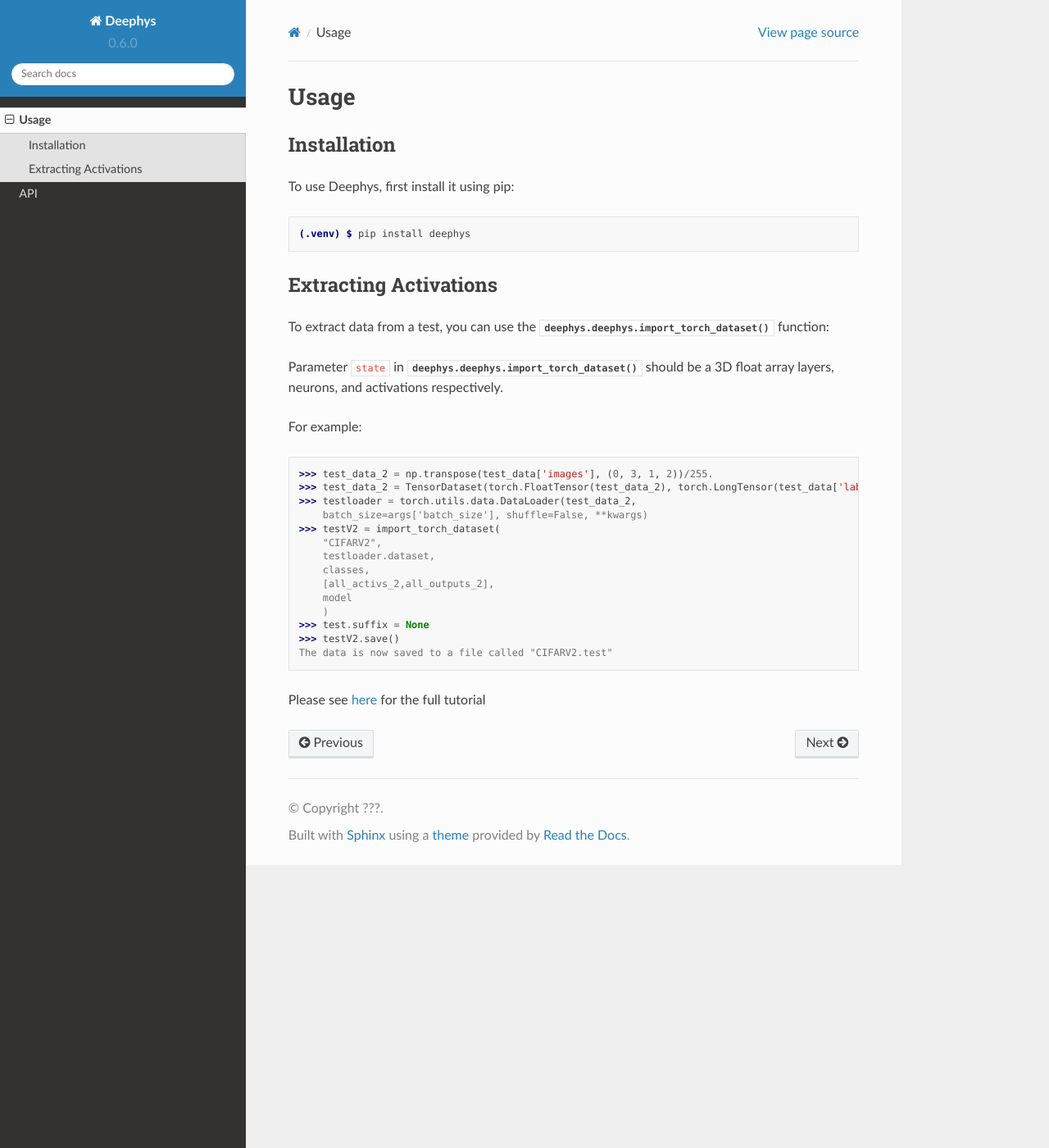
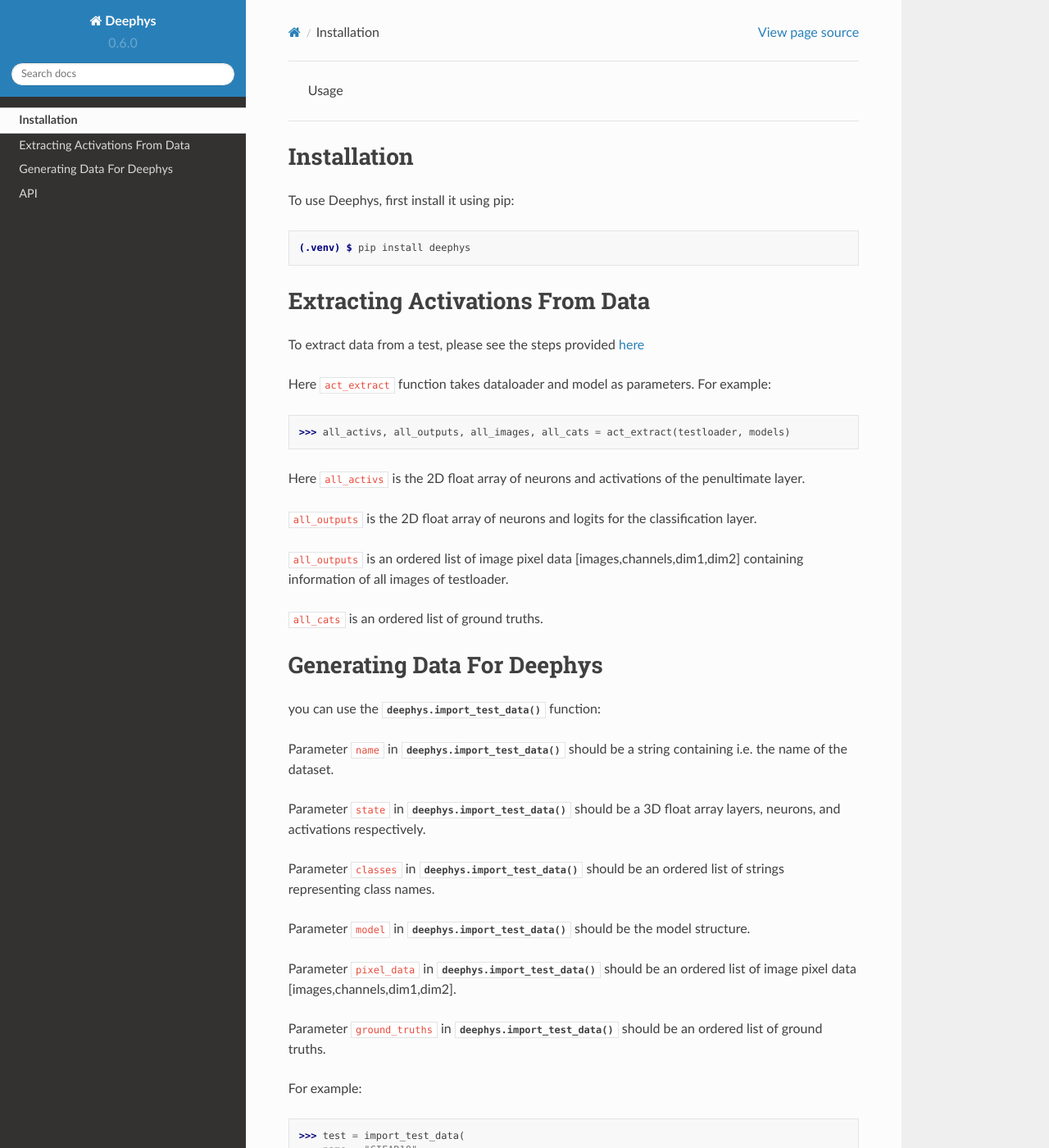
Before and after one commit to mjgroth/deephys, a Sphinx documentation site: the page built from docs/source/usage.rst, in a window 1280 px wide and 1400 px high. Shown: the whole window at 82% size. Built offline with Sphinx 7.4.7 and the Read the Docs theme 2.0.0, drawn with Linux system fonts in a browser that asks for light colours; some of the changed text lies outside the part shown.

Commit message:
autocommit

```diff
--- a/docs/source/index.rst
+++ b/docs/source/index.rst
@@ -1,7 +1,7 @@
 Welcome to Deephys' python documentation!
 =========================================
 
-**Deephys**, short for **Deep Physiology**, is a software tool accompanying the paper __.
+**Deephys**, short for **Deep Electrophysiology**, is a software tool accompanying the paper __.
 
 The code and other information lives inside the `GitHub repo <https://github.com/mjgroth/deephys-aio>`_
 
--- a/docs/source/usage.rst
+++ b/docs/source/usage.rst
@@ -1,4 +1,4 @@
-Usage
+  Usage
 =====
 
 .. _installation:
@@ -12,29 +12,52 @@
 
    (.venv) $ pip install deephys
 
-Extracting Activations
-----------------------
+Extracting Activations From Data
+--------------------------------
 
-To extract data from a test,
-you can use the :py:func:`deephys.deephys.import_torch_dataset` function:
+To extract data from a test, please see the steps provided `here <https://colab.research.google.com/drive/1vOfau2lS004ilX6aIAASMKhFnzfi3uQ-#scrollTo=Ky2zpklwpN1W>`_
 
-Parameter ``state`` in :func:`deephys.deephys.import_torch_dataset` should be a 3D float array layers, neurons, and activations respectively.
+Here ``act_extract`` function takes dataloader and model as parameters. For example:
+
+>>> all_activs, all_outputs, all_images, all_cats = act_extract(testloader, models)
+
+Here ``all_activs`` is the 2D float array of neurons and activations of the penultimate layer.
+
+``all_outputs`` is the 2D float array of neurons and logits for the classification layer.
+
+``all_outputs`` is an ordered list of image pixel data [images,channels,dim1,dim2] containing information of all images of testloader.
+
+``all_cats`` is an ordered list of ground truths.
+
+Generating Data For Deephys
+---------------------------
+you can use the :py:func:`deephys.import_test_data` function:
+
+Parameter ``name`` in :func:`deephys.import_test_data` should be a string containing i.e. the name of the dataset.
+
+Parameter ``state`` in :func:`deephys.import_test_data` should be a 3D float array layers, neurons, and activations respectively.
+
+Parameter ``classes`` in :func:`deephys.import_test_data` should be an ordered list of strings representing class names.
+
+Parameter ``model`` in :func:`deephys.import_test_data` should be the model structure.
+
+Parameter ``pixel_data`` in :func:`deephys.import_test_data` should be an ordered list of image pixel data [images,channels,dim1,dim2].
+
+Parameter ``ground_truths`` in :func:`deephys.import_test_data` should be an ordered list of ground truths.
 
 For example:
 
->>> test_data_2 = np.transpose(test_data['images'], (0, 3, 1, 2))/255.
->>> test_data_2 = TensorDataset(torch.FloatTensor(test_data_2), torch.LongTensor(test_data['labels']))
->>> testloader = torch.utils.data.DataLoader(test_data_2,
-    batch_size=args['batch_size'], shuffle=False, **kwargs)
->>> testV2 = import_torch_dataset(
-    "CIFARV2",
-    testloader.dataset,
-    classes,
-    [all_activs_2,all_outputs_2],
-    model
+>>> test = import_test_data(
+    name = "CIFAR10",
+    classes = classes,
+    state = [all_activs,all_outputs],
+    model = model,
+    pixel_data = all_images,
+    ground_truths = all_cats.numpy().tolist()
     )
+test.suffix = None
 >>> test.suffix = None
->>> testV2.save()
-The data is now saved to a file called "CIFARV2.test"
+>>> test.save()
+The data is now saved to a file called "CIFAR10.test"
 
 Please see `here <https://github.com/mjgroth/deephys-aio/blob/master/Python_Tutorial.ipynb>`_ for the full tutorial
```
